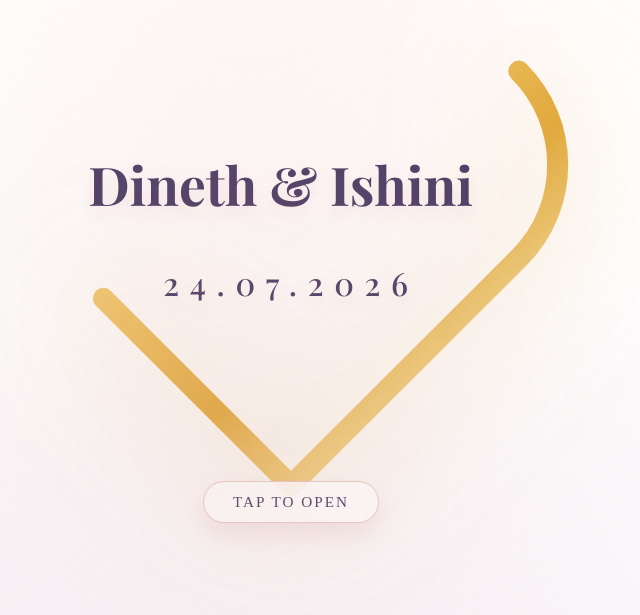
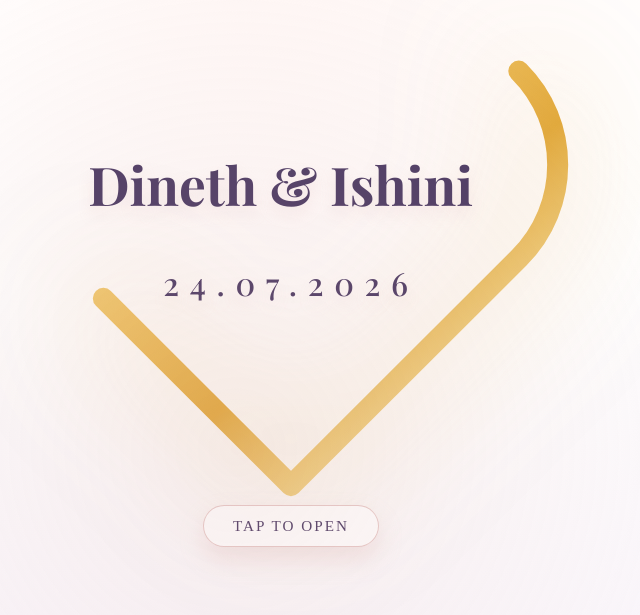
Before and after one commit to Dineth-Jayasekera/wedding-invitation, a plain HTML site: page index.html in a window 1280 px wide. Shown: the part 101-716 px from the top of the page, without its empty margins (349-989 px from the left). Drawn offline with nearby package versions, Linux system fonts and the light colour scheme.

```diff
--- a/index.html
+++ b/index.html
@@ -80,7 +80,7 @@
 
     .tap-text {
       position: absolute;
-      bottom: 22vh;
+      bottom: 19vh;
       width: 100%;
       text-align: center;
       font-size: 0.95rem;
```
